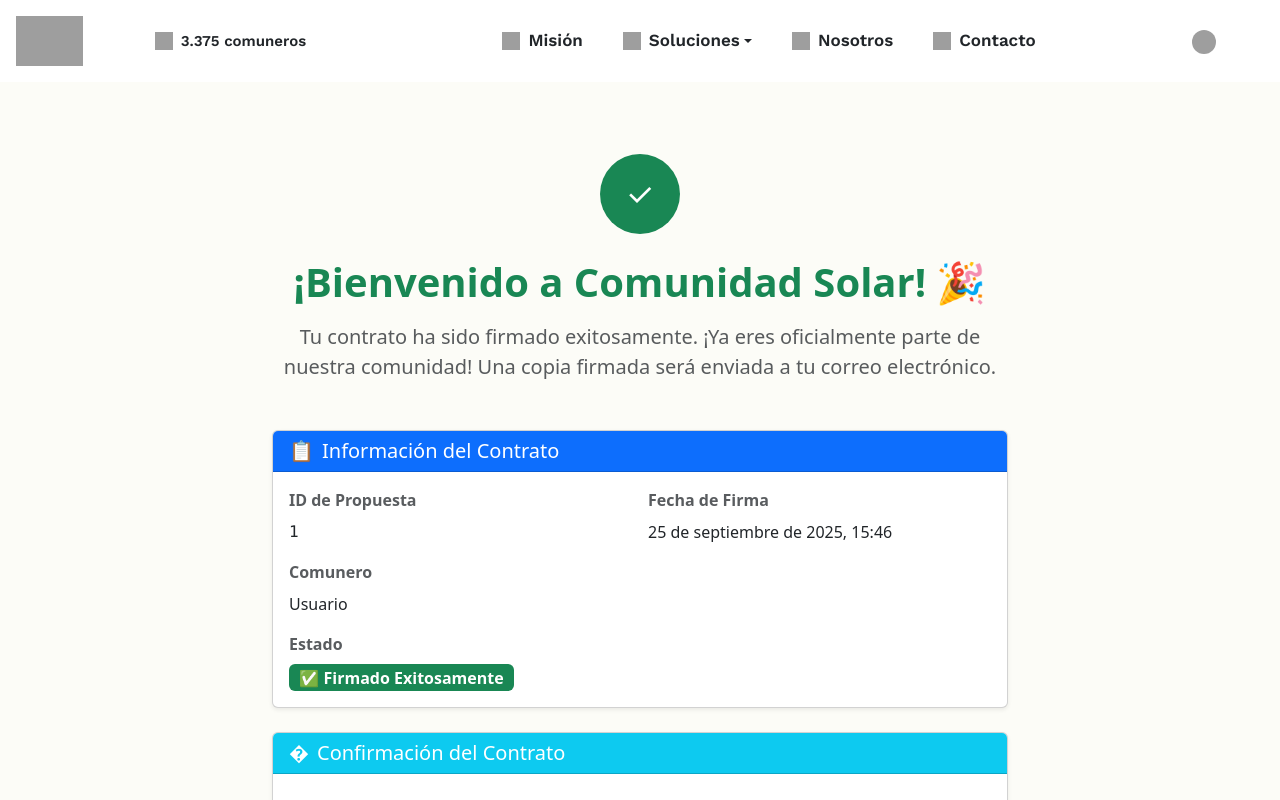
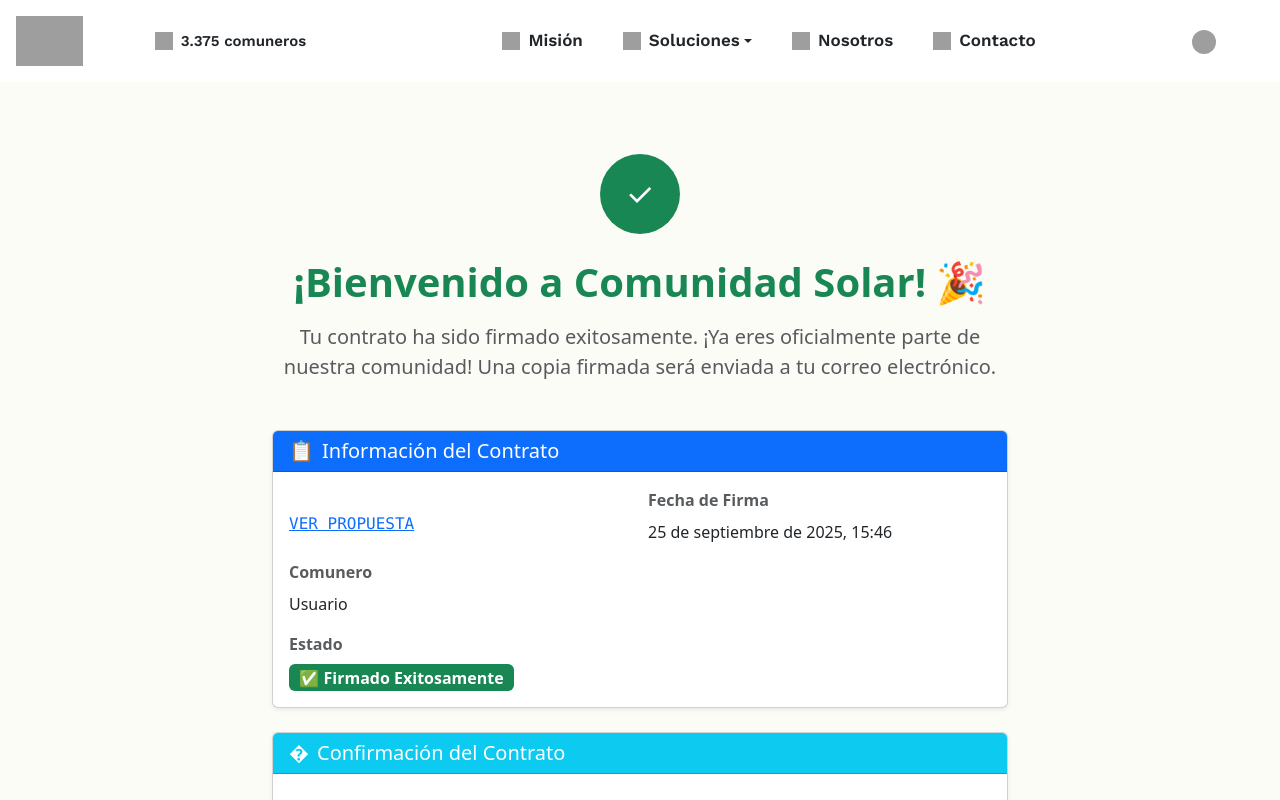
Before and after one commit to comunidad-solar/calculadora-baterias-ui, a React (Vite) app: page /contrato/1/firmado in a window 1280 px wide. Shown: the top 800 px of the page. Built offline with nearby package versions, Linux system fonts and the light colour scheme; no server answers; grey boxes are pictures that could not be loaded.

Commit message:
estado de propuest firmado

```diff
--- a/src/components/ContratoFirmado.tsx
+++ b/src/components/ContratoFirmado.tsx
@@ -104,8 +104,12 @@
                   <div className="card-body">
                     <div className="row g-3">
                       <div className="col-md-6">
-                        <label className="form-label fw-semibold text-muted">ID de Propuesta</label>
-                        <p className="mb-0 font-monospace text-break">{propuestaId}</p>
+                        <label className="form-label fw-semibold text-muted"></label>
+                        <p className="mb-0 font-monospace text-break">
+                            <a href={`https://main.dbig9vzf5g2rs.amplifyapp.com/comunero/${propuestaId}`} target="_blank" rel="noopener noreferrer">
+                                VER PROPUESTA
+                            </a>
+                        </p>
                       </div>
 
                       <div className="col-md-6">
```
